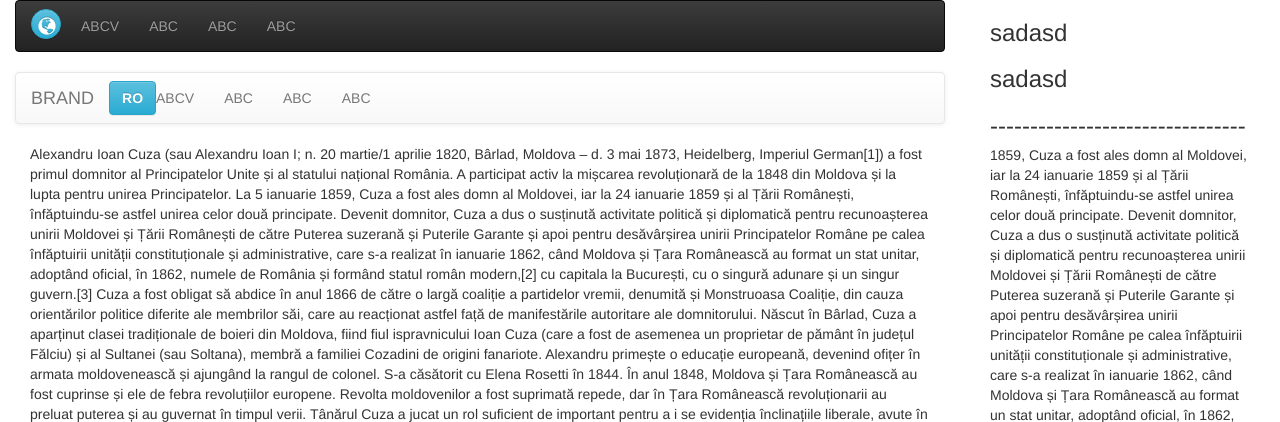
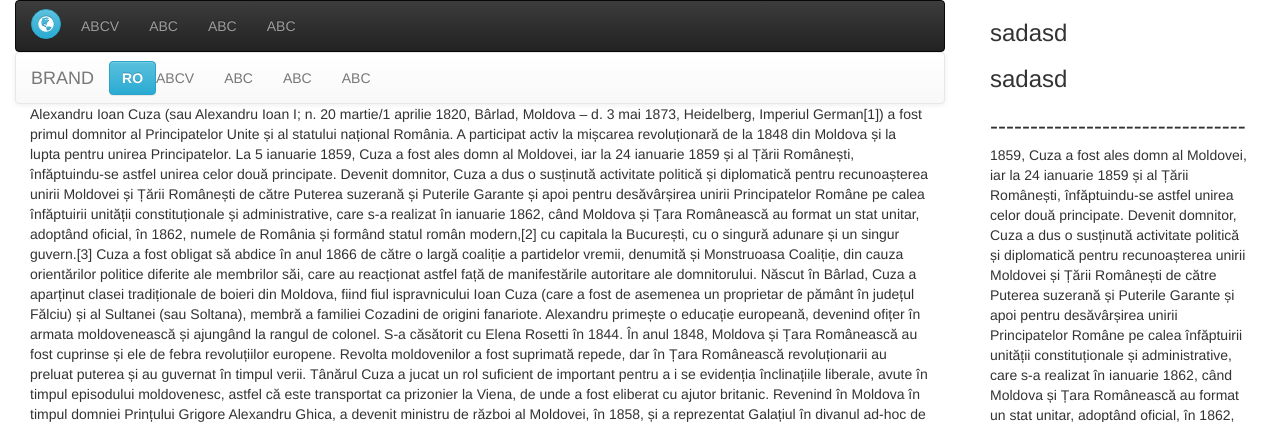
Before and after one commit to Cycov/NTT-Candy-Machine, a PHP site: page / in a window 1280 px wide. Shown: the top 422 px of the page. Run offline with PHP 8.4, Linux system fonts and the light colour scheme; some libraries are stand-ins or nearby versions.

Commit message:
Margin-bottom:0 navbar
Navbar

```diff
--- a/styles.css
+++ b/styles.css
@@ -31,5 +31,8 @@ body{
   border-radius: 15px;
 }
 .glyphicon-globe {
-    font-size: large;
+    font-size: medium;
 }
+.navbar {
+  margin-bottom: 0;
+}
```
